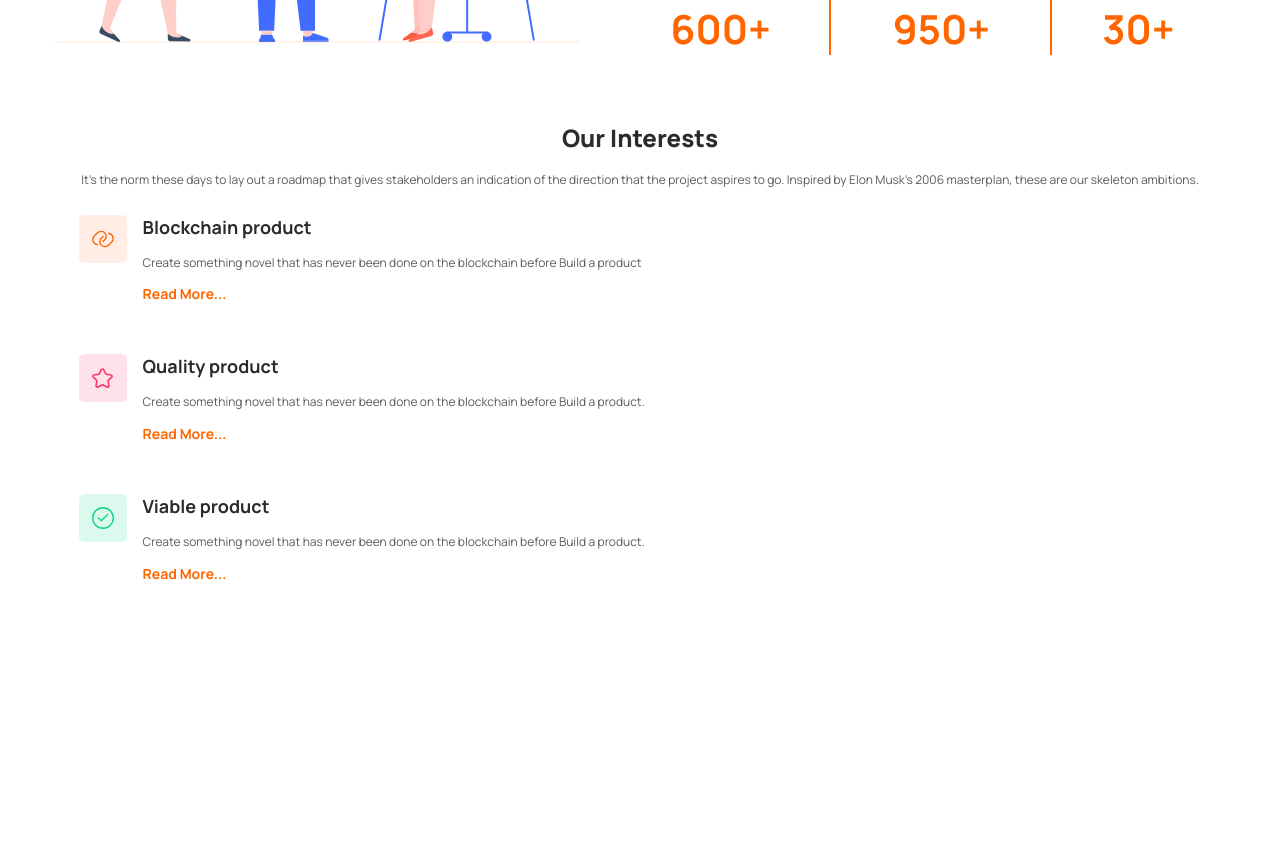
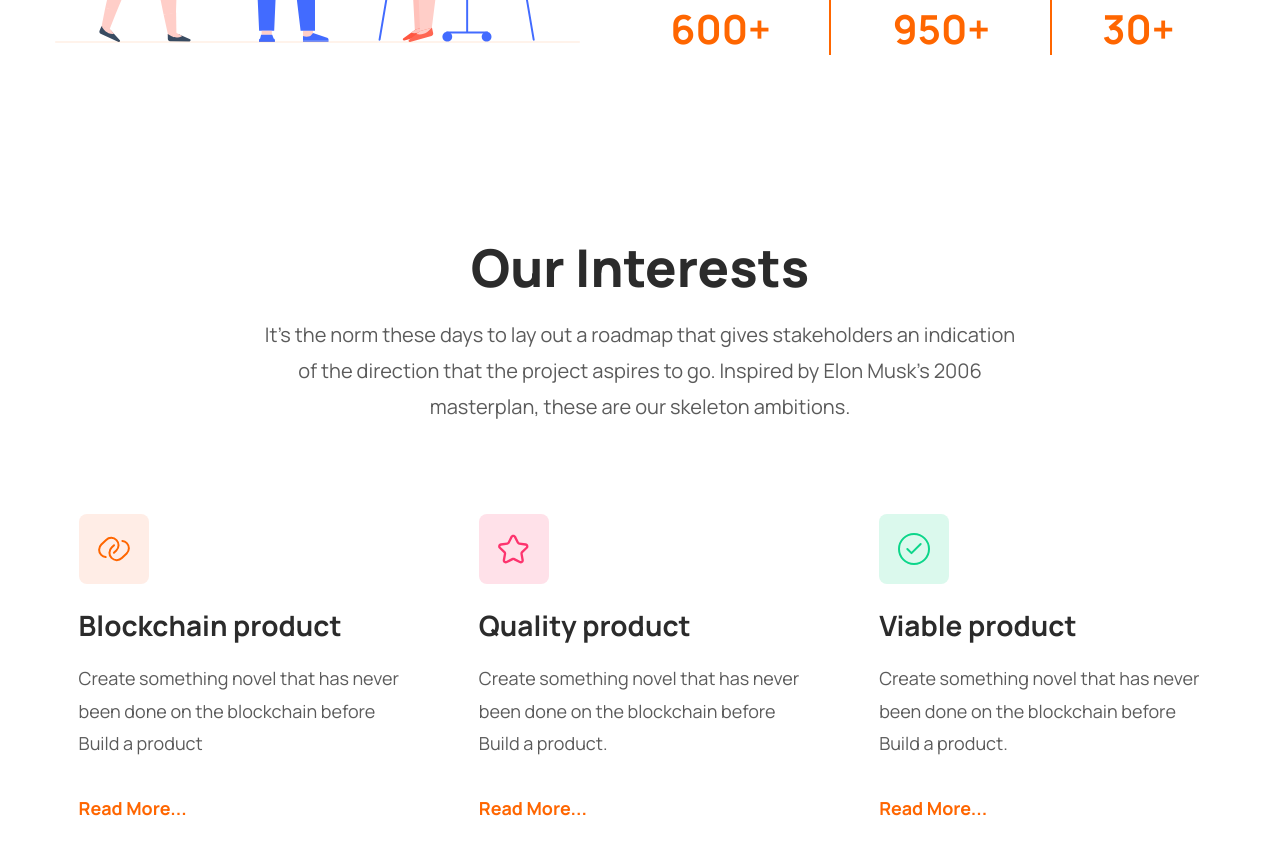
Before and after one commit to vanderms/excursy-blockchain-landing-page, a Next.js app: page / in a window 1280 px wide. Shown: the part 1320-2174 px from the top of the page. Before the commit the page ends 2050 px from the top, so only its background shows below. Built offline with nearby package versions, Linux system fonts and the light colour scheme.

Commit message:
implements section our interests responsive design

```diff
--- a/styles/partials/sections/_interests.scss
+++ b/styles/partials/sections/_interests.scss
@@ -3,6 +3,14 @@
 .nv__section-our-interests {
   margin-top: 48px;
   @include container;
+
+  @include media(tablet) {
+    margin-top: 80px;
+  }
+
+  @include media(laptop){
+    margin-top: 160px;
+  }
 
   .title {
     font-weight: 800;
@@ -10,6 +18,12 @@
     line-height: 130%;
     color: var(--dark-black);
     text-align: center;
+    max-width: 765px;
+    margin-inline: auto;
+
+    @include media(laptop) {
+      font-size: 52px;
+    }
   }
 
   .description {
@@ -19,15 +33,26 @@
     line-height: 180%;
     text-align: center;
     color: var(--dark-gray);
+    max-width: 765px;
+    margin-inline: auto;
+
+    @include media(laptop){
+      font-size: 20px;
+    }
   }
 
-  .card-group {
+  .cards-group {
     margin-top: 18px;
-    display: flex;
-    flex-direction: column;
+    display: grid;
+    grid-template-columns: 1fr;
     gap: 24px;
+
+    @include media(laptop){
+      margin-top: 65px;
+      grid-template-columns: repeat(3, 1fr);
+      gap: 30px;
+    }
   }
-
 }
 
 .nv__section-our-interests .card {
@@ -36,8 +61,16 @@
   padding: 24px;
   column-gap: 16px;
 
+  @include media(laptop){
+    grid-template-columns: 1fr;
+  }
+
   &__wrapper-image {
     grid-area: 1 / 1 / 4 / 1;
+
+    @include media(laptop){
+      grid-area: initial;
+    }
   }
 
   &__title {
@@ -45,6 +78,11 @@
     font-size: 18px;
     line-height: 25px;
     color: var(--dark-black);
+
+    @include media(laptop){
+      margin-top: 24px;
+      font-size: 28px;
+    }
   }
 
   &__description {
@@ -52,6 +90,11 @@
     font-size: 12px;
     line-height: 180%;
     color: var(--dark-gray);
+
+    @include media(laptop){
+      margin-top: 24px;
+      font-size: 18px;
+    }
   }
 
   &__cta {
@@ -60,5 +103,10 @@
     font-size: 14px;
     line-height: 180%;
     color: var(--primary);
+
+    @include media(laptop){
+      margin-top: 32px;
+      font-size: 18px;
+    }
   }
 }
```
